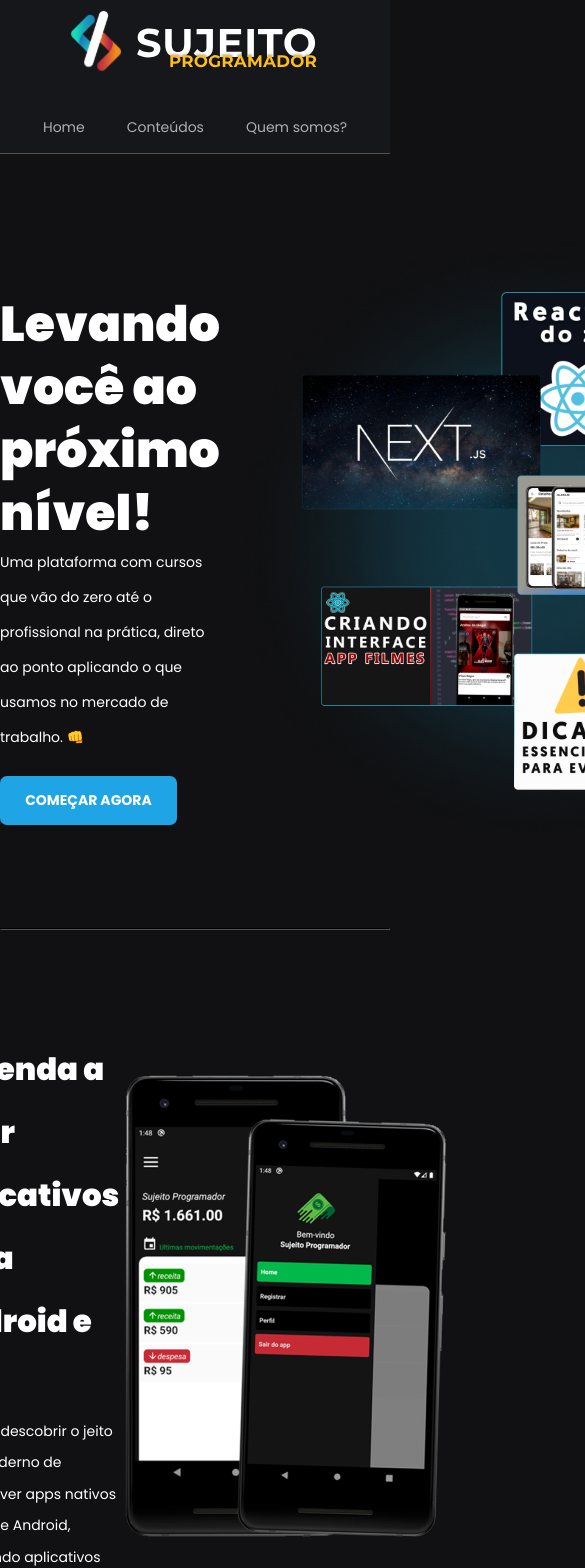
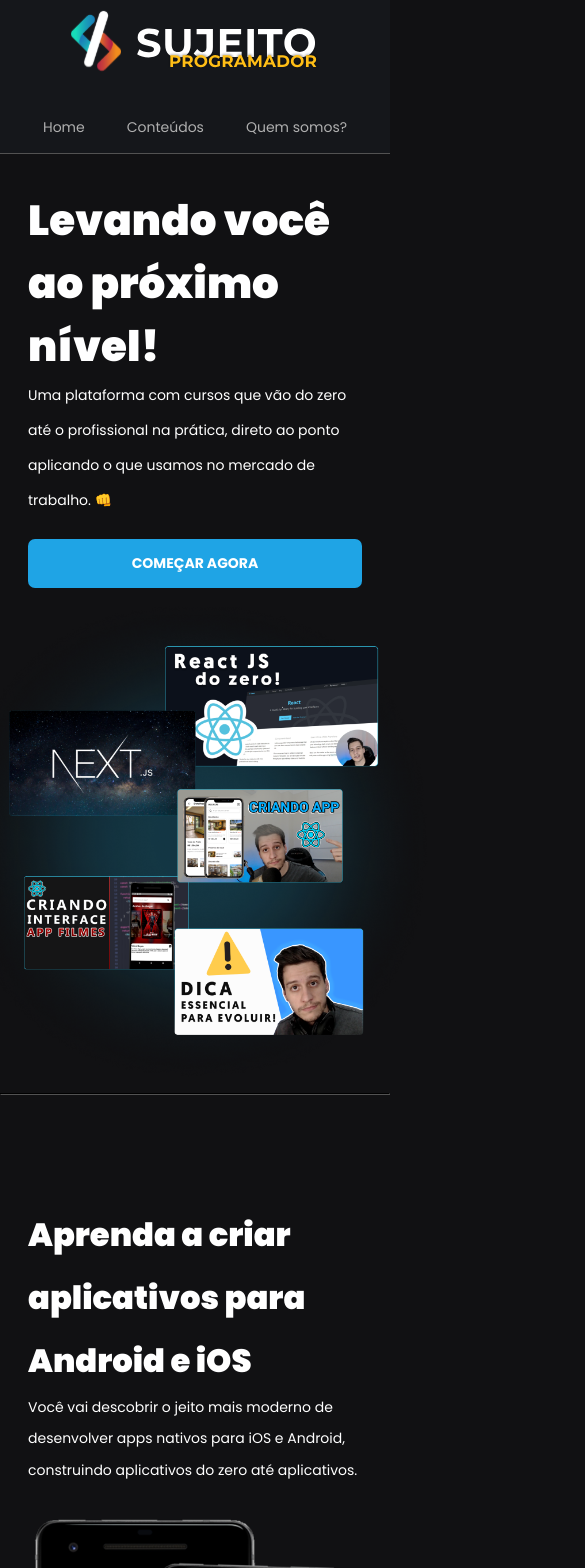
Before and after one commit to jhonatan-oliveiradev/website, a Next.js app: page / in a window 390 px wide. Shown: the top 1568 px of the page, 585 px wide, since content can reach past the window. Built offline with nearby package versions, Linux system fonts and the light colour scheme.

Commit message:
:lipstick: feat: responsividade

```diff
--- a/src/styles/Home.module.scss
+++ b/src/styles/Home.module.scss
@@ -119,3 +119,72 @@
 		}
 	}
 }
+
+@media screen and (max-width: 1095px) {
+	.container {
+		.containerHeader {
+			padding: 0 2rem;
+
+			button {
+				display: block;
+			}
+		}
+
+		img {
+			max-width: 600px;
+		}
+
+		div h1 {
+			font-size: 3rem;
+		}
+
+		div h2 {
+			font-size: 2.3rem;
+
+			span {
+				font-size: 2.3rem;
+			}
+		}
+
+		.sectionContent,
+		.nextLevelContent {
+			padding: 0 2rem;
+		}
+	}
+}
+
+@media screen and (max-width: 960px) {
+	.container {
+		.containerHeader {
+			flex-direction: column;
+
+			button {
+				width: 100%;
+				display: flex;
+				justify-content: center;
+				align-items: center;
+			}
+		}
+
+		div img {
+			max-width: 500px;
+		}
+
+		div h1 {
+			font-size: 3rem;
+		}
+
+		h2 {
+			font-size: 1rem;
+		}
+
+		.sectionContent {
+			flex-direction: column;
+
+			img {
+				margin-top: 2rem;
+				max-width: 400px;
+			}
+		}
+	}
+}
--- a/src/styles/global.scss
+++ b/src/styles/global.scss
@@ -42,6 +42,7 @@
 body {
 	background: var(--gray-900);
 	color: var(--white);
+	overflow-x: hidden;
 }
 
 body,
```
